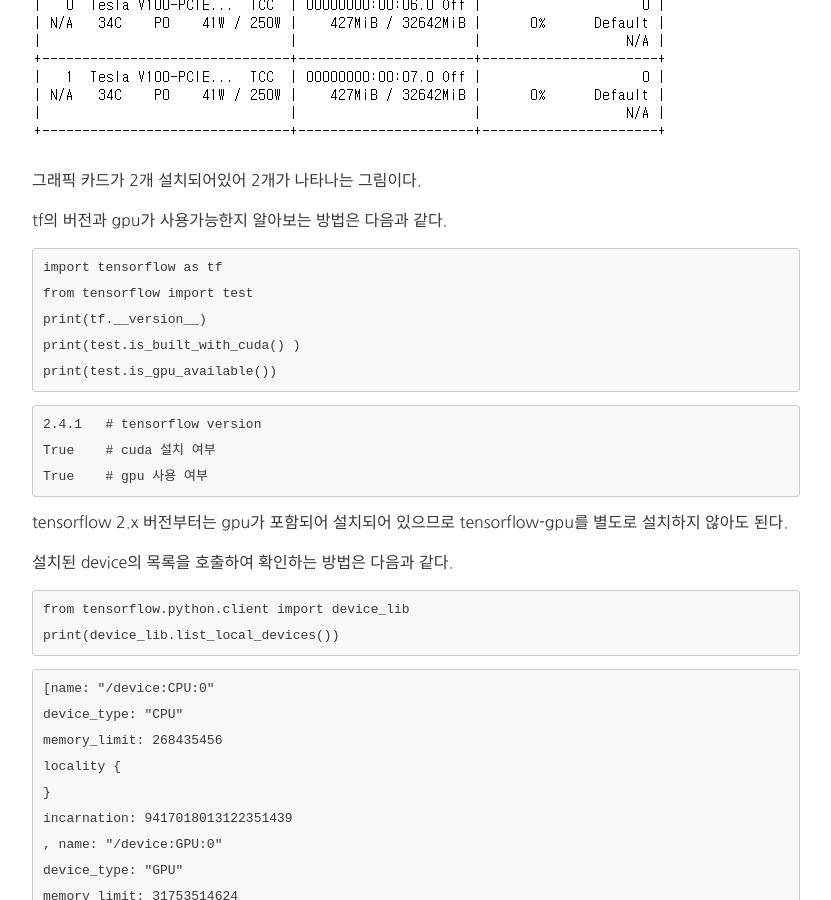
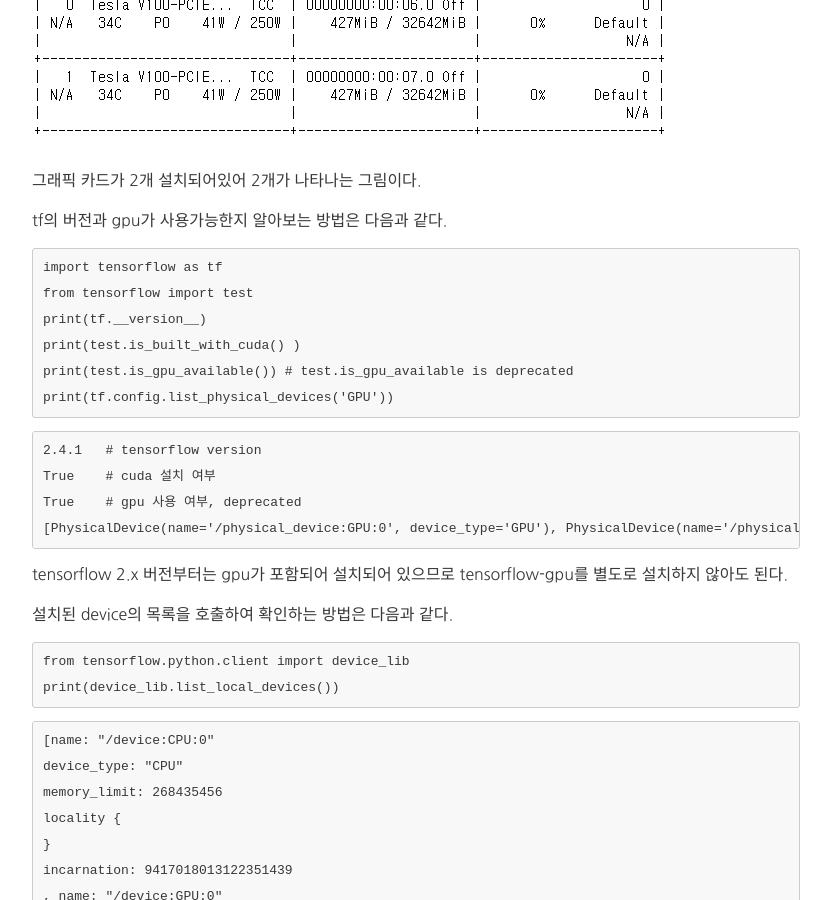
Before and after one commit to SeongJunKang/seongjunkang.github.io, a Jekyll site: the page built from _posts/Python/2021-03-30-tensorflow24_cuda_install.md, in a window 1280 px wide and 900 px high, scrolled down 1675 px. Shown: the whole window, without its empty margins (224-1055 px from the left). Built offline with Jekyll 4.4.1, drawn with Linux system fonts in a browser that asks for light colours; nearby versions of some CDN libraries; comment, search, counter and statistics services are not loaded.

Commit message:
update: post update

````diff
--- a/_posts/Python/2021-03-30-tensorflow24_cuda_install.md
+++ b/_posts/Python/2021-03-30-tensorflow24_cuda_install.md
@@ -65,12 +65,14 @@ import tensorflow as tf
 from tensorflow import test
 print(tf.__version__)
 print(test.is_built_with_cuda() )
-print(test.is_gpu_available())
+print(test.is_gpu_available()) # test.is_gpu_available is deprecated
+print(tf.config.list_physical_devices('GPU'))
 ```
 ```
 2.4.1	# tensorflow version
 True	# cuda 설치 여부
-True	# gpu 사용 여부
+True	# gpu 사용 여부, deprecated
+[PhysicalDevice(name='/physical_device:GPU:0', device_type='GPU'), PhysicalDevice(name='/physical_device:GPU:1', device_type='GPU')]
 ```
 
 tensorflow 2.x 버전부터는 gpu가 포함되어 설치되어 있으므로 tensorflow-gpu를 별도로 설치하지 않아도 된다.
````
